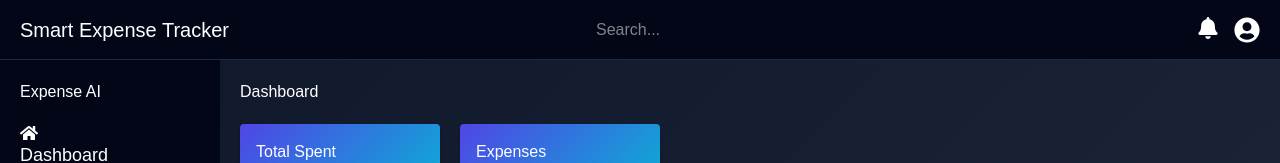
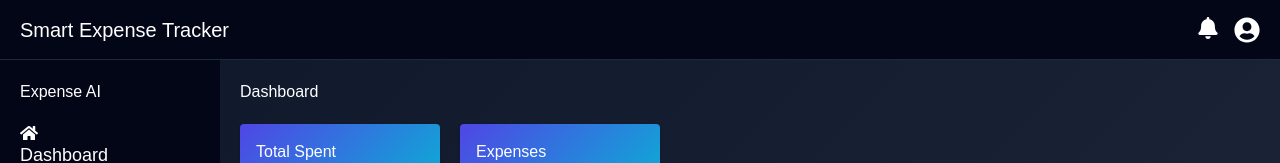
Before and after one commit to voidirl/ai-expense-tracker-frontend, a React app: page / in a window 1280 px wide. Shown: the top 163 px of the page. Built offline with nearby package versions, Linux system fonts and the light colour scheme; no server answers; the HTML template or start-up script is replaced by a standard one.

Commit message:
remove unwanted search bar from navbar

```diff
--- a/src/components/Navbar.jsx
+++ b/src/components/Navbar.jsx
@@ -7,12 +7,6 @@ export default function Navbar() {
     <div style={styles.navbar}>
 
       <h2 style={styles.logo}>Smart Expense Tracker</h2>
-
-      <input
-        type="text"
-        placeholder="Search..."
-        style={styles.search}
-      />
 
       <div style={styles.icons}>
 
@@ -47,12 +41,6 @@ const styles = {
     fontSize: "20px"
   },
 
-  search: {
-    padding: "8px",
-    borderRadius: "6px",
-    border: "none",
-    width: "250px"
-  },
 
   icons: {
     display: "flex",
```
